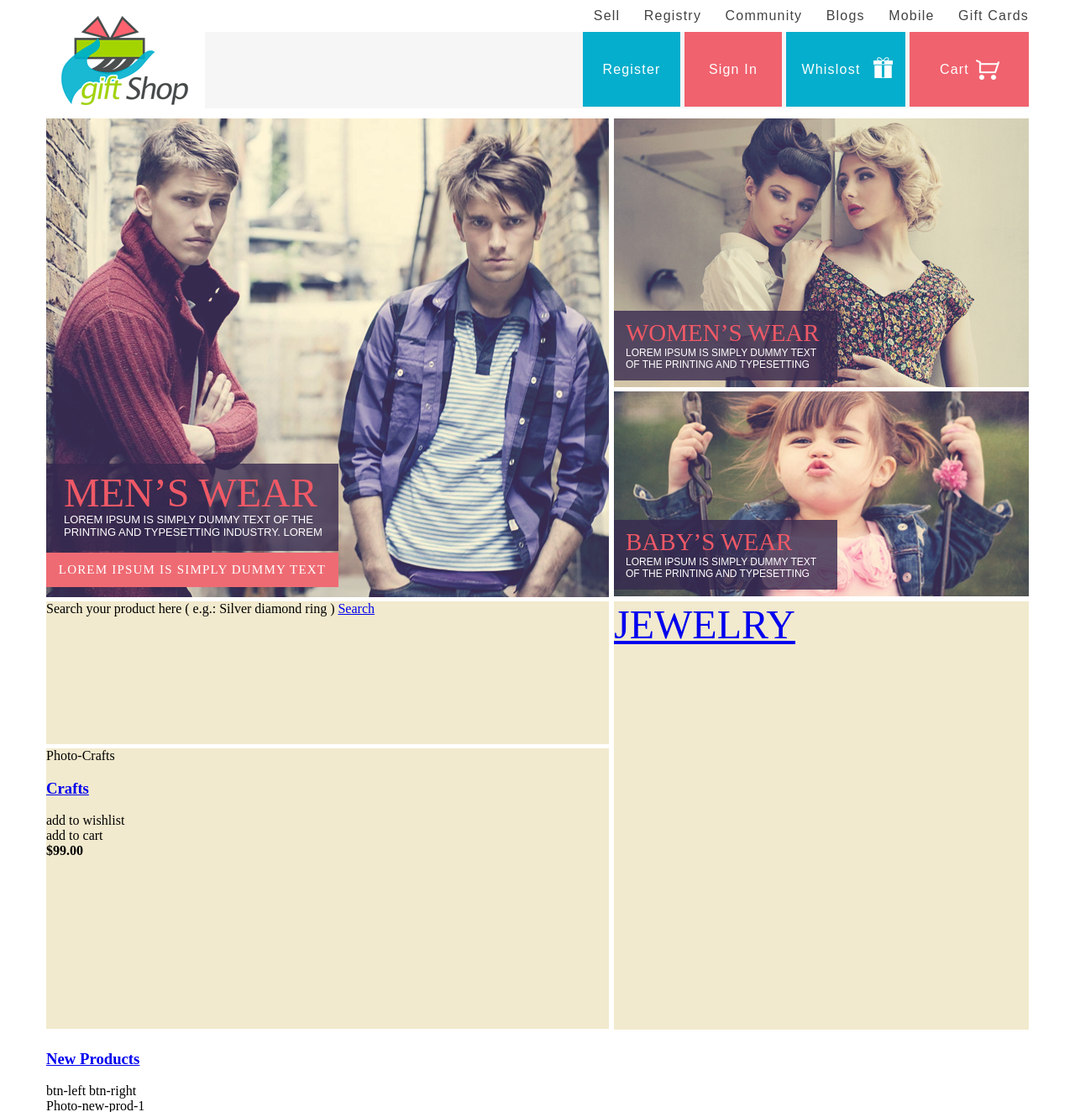
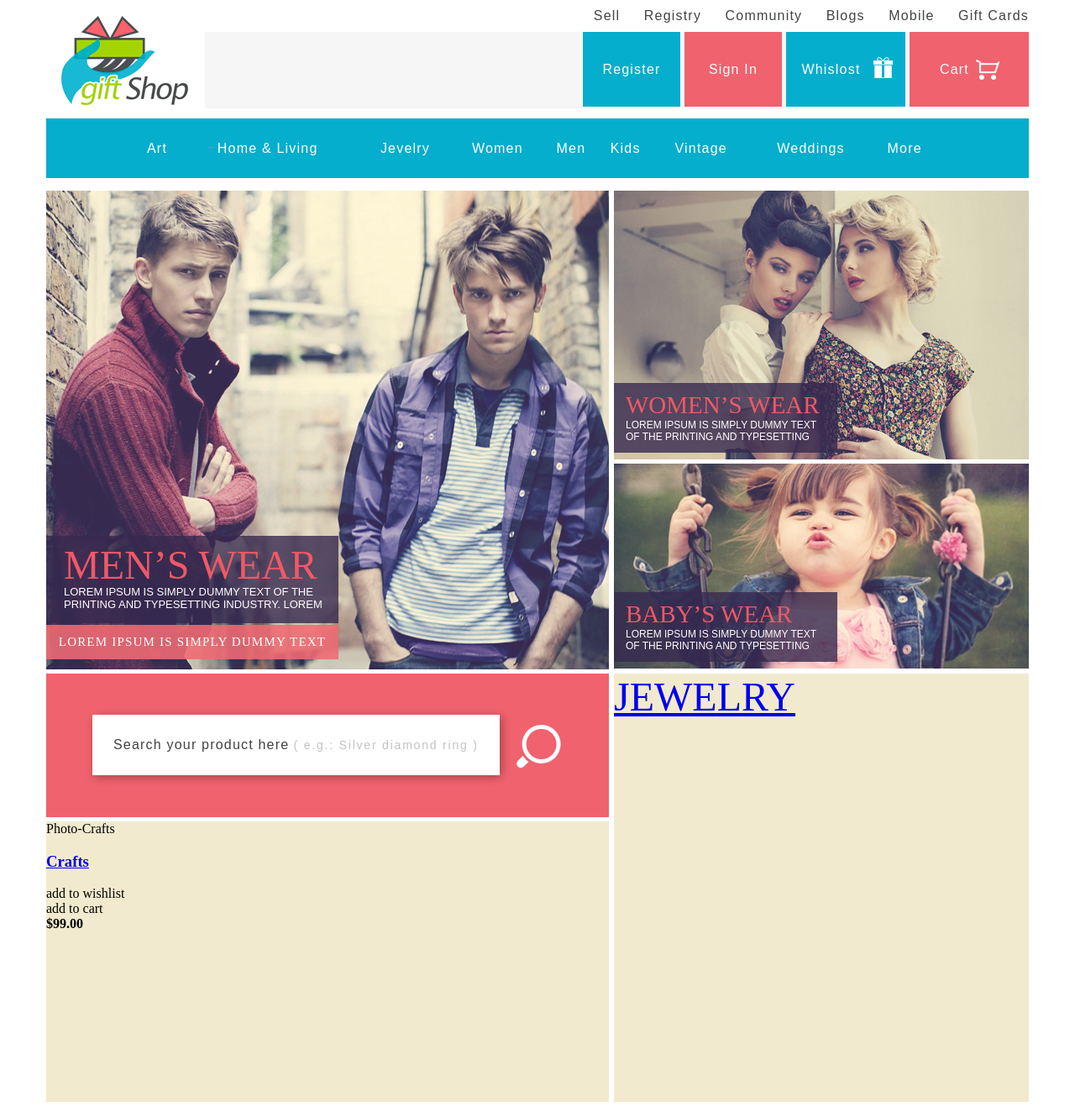
Before and after one commit to AlexKardone/giftshop, a PHP site: page / in a window 1280 px wide. Shown: the top 1324 px of the page at 84% size. Run offline with PHP 8.4, Linux system fonts and the light colour scheme.

Commit message:
Added search-block

```diff
--- a/index.html
+++ b/index.html
@@ -53,7 +53,7 @@
 
     </div>
 
-<!--Главное меню
+<!--Главное меню-->
     <nav class="main-menu">
         <li class="main-menu__item"><a href="#" class="main-menu__link">Art</a>
             <div class="main-menu__wrapper">
@@ -362,9 +362,9 @@
            </div>
         </li>
     </nav>
-<!--Основная часть сайта-->
+<!--Основная часть сайта
 
-<!--Блок "Мужская одежда"-->
+Блок "Мужская одежда"-->
 
     <div class="main-content-block clearfix">
 
@@ -425,9 +425,19 @@
 
 <!--Блок поиска-->
     <div class="main-content-block__rect search-block">
-        Search your product here ( e.g.: Silver diamond ring )
-
-        <a href="#">Search</a>
+      <div class="search-block__wrapper">
+        <input class="search-block__field" type="text" name="search" id="search-field" placeholder="( e.g.: Silver diamond ring )">
+        <label class="search-block__label" for="search-field">Search your product here</label>
+        <input class="search-block__btn" type="submit" name="submit-btn" id="submit-btn-field" value="Search">
+        <a href="#">
+          <svg class="search-block__magnifer">
+            <rect class="search-block__handle" width="50" height="10" x="-34" y="37" rx="5" ry="20" fill="#ffffff"/>
+            <circle r="26" cx="56%" cy="45%" fill="#f0626e"/>
+            <circle r="23" cx="56%" cy="45%" fill="#ffffff"/>
+            <circle r="18" cx="56%" cy="45%" fill="#f0626e"/>
+          </svg>
+        </a>
+      </div>
     </div>
 
     <!--Блок "Ювелирные изделия"-->
--- a/styles/styles.css
+++ b/styles/styles.css
@@ -362,7 +362,7 @@ ul {
     font-weight: lighter;
     text-transform: uppercase;
     letter-spacing: 1.2px;
-    background: rgb(239, 107, 115);
+    background: rgba(239, 107, 115, 0.88);
 }
 
 /* Main content: Women's wear */
@@ -410,9 +410,68 @@ ul {
 
 .search-block {
     float: left;
+    position: relative;
     width: 670px;
-    height: 170px;
+    height: 171px;
+    line-height: 170px;
+    text-align: center;
+    background: rgb(240, 98, 110);
 }
+
+.search-block__label {
+    position: absolute;
+    left: 80px;
+    font-family: Lato-Regular, sans-serif;
+    font-size: 16px;
+    color: #424242;
+    font-weight: lighter;
+    letter-spacing: 1.2px;
+}
+
+.search-block__field {
+    box-sizing: border-box;
+    width: 485px;
+    height: 72px;
+    padding: 10px 20px;
+    margin-right: 12px;
+    font-family: Lato-Regular, sans-serif;
+    font-size: 14px;
+    border: none;
+    box-shadow: 0 5px 10px -1px rgba(0, 0, 0, 0.19),
+    5px 0 10px -1px rgba(0, 0, 0, 0.19);
+}
+
+/* Main content: Search-block: placeholder style */
+
+.search-block__field::-webkit-input-placeholder {padding-left: 220px; color:#c2c2c2; letter-spacing: 1.8px; font-weight: lighter;}
+.search-block__field::-moz-placeholder          {padding-left: 220px; color:#c2c2c2; letter-spacing: 1.8px; font-weight: lighter;}
+.search-block__field:-moz-placeholder           {padding-left: 220px; color:#c2c2c2; letter-spacing: 1.8px; font-weight: lighter;}
+.search-block__field:-ms-input-placeholder      {padding-left: 220px; color:#c2c2c2; letter-spacing: 1.8px; font-weight: lighter;}
+
+.search-block__field:focus {
+    box-shadow:  none;
+}
+
+.search-block__field:focus ~ .search-block__label {
+    display: none;
+}
+
+.search-block__btn {
+    display: none;
+}
+
+.search-block__magnifer {
+    position: relative;
+    top: 27px;
+  width: 60px;
+  height: 60px;
+  background: #f0626e;
+}
+
+.search-block__handle {
+  transform: rotate(-45deg);
+}
+
 
 /* Main content: Crafts-block */
 
@@ -546,3 +605,5 @@ ul {
     font-size: 27px;
     font-weight: lighter;
 }
+
+/* FOOTER */
```
